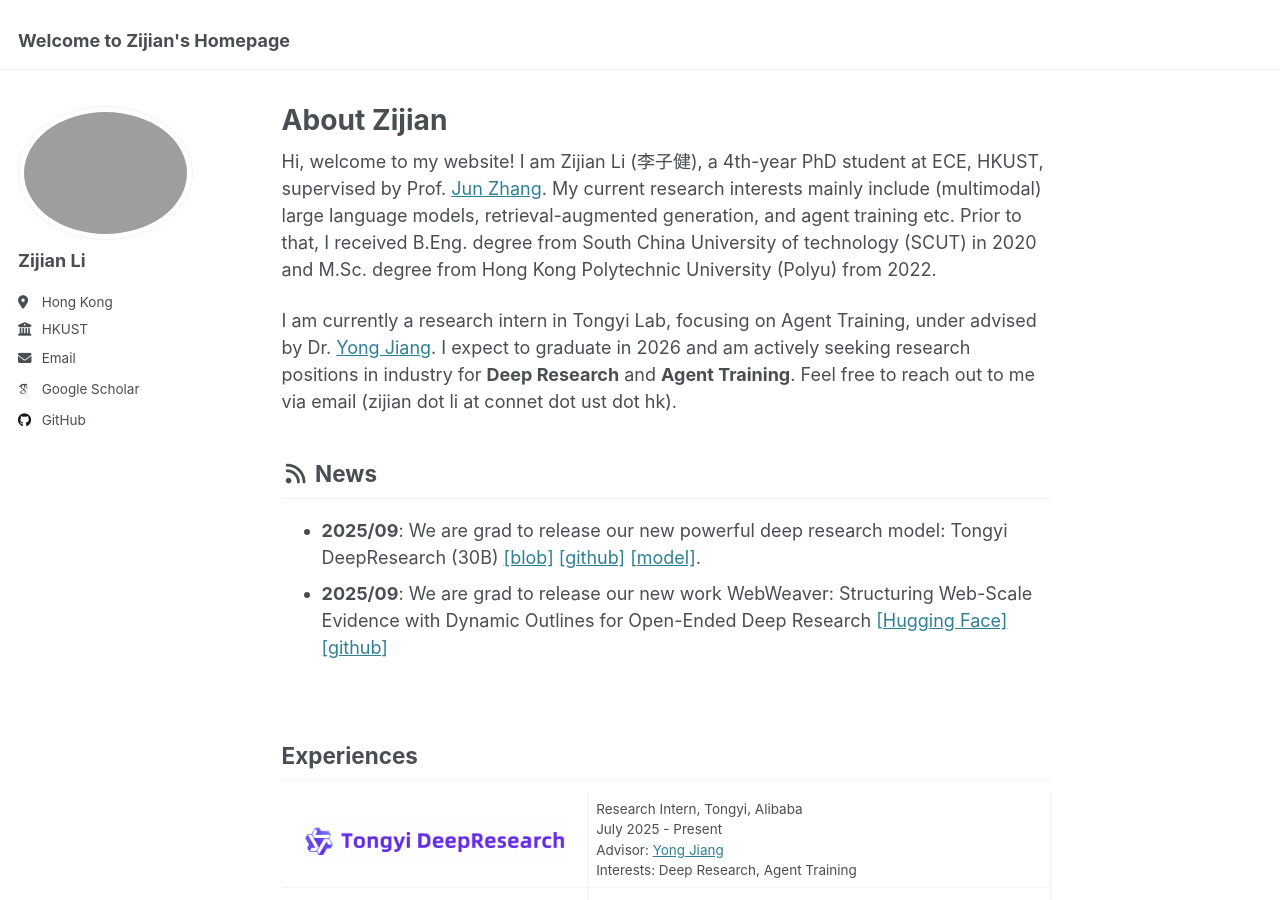
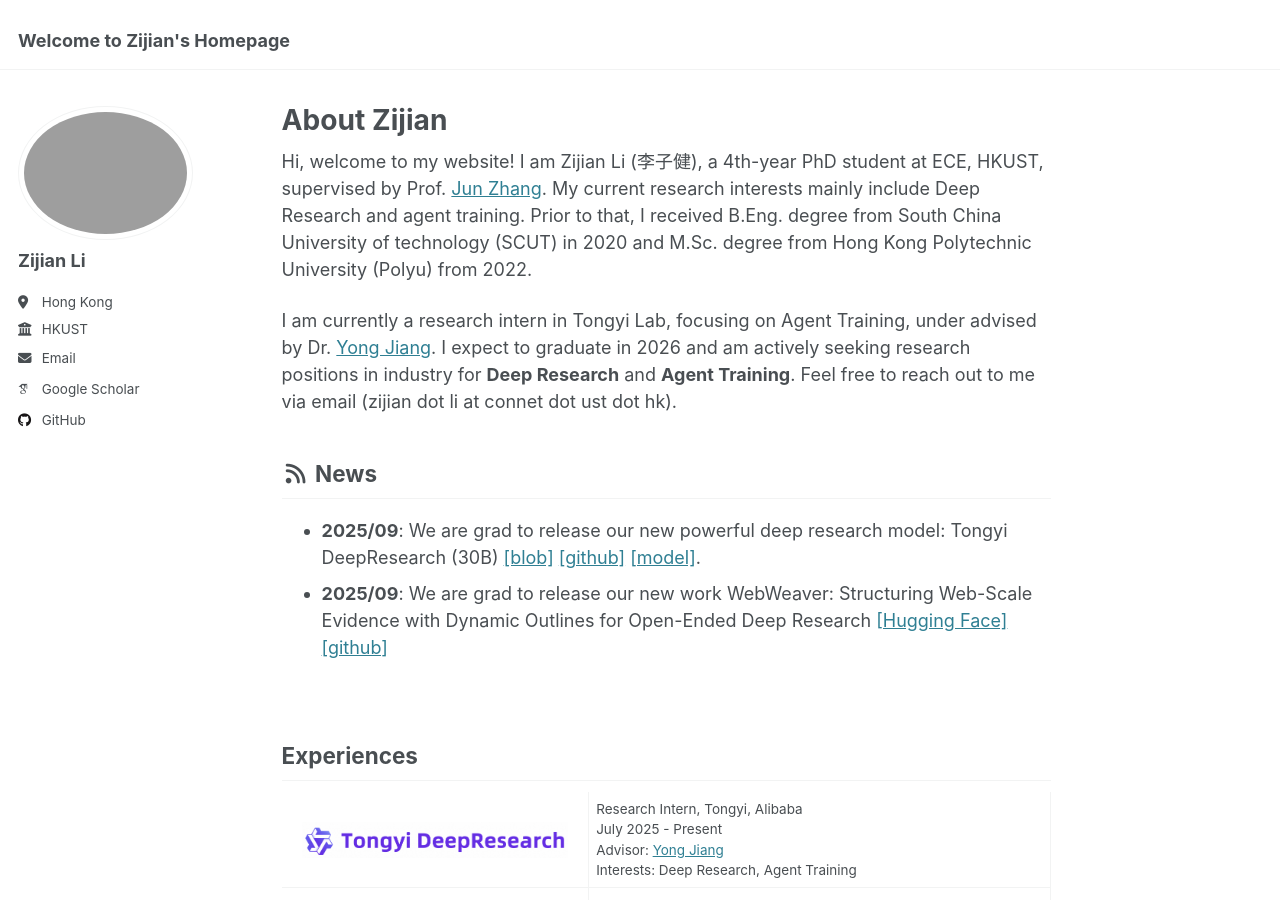
Before and after one commit to zli999/zijianli.github.io, a Jekyll site: the page built from _pages/about.md, in a window 1280 px wide and 900 px high. Built offline with Jekyll 4.4.1, drawn with Linux system fonts in a browser that asks for light colours; some web fonts are replaced.

Commit message:
Update about.md

```diff
--- a/_pages/about.md
+++ b/_pages/about.md
@@ -7,7 +7,7 @@ redirect_from:
   - /about.html
 ---
 
-Hi, welcome to my website! I am Zijian Li (李子健), a 4th-year PhD student at ECE, HKUST, supervised by Prof. [Jun Zhang](https://eejzhang.people.ust.hk/). My current research interests mainly include (multimodal) large language models, retrieval-augmented generation, and agent training etc. Prior to that, I received B.Eng. degree from South China University of technology (SCUT) in 2020 and M.Sc. degree from Hong Kong Polytechnic University (Polyu) from 2022.
+Hi, welcome to my website! I am Zijian Li (李子健), a 4th-year PhD student at ECE, HKUST, supervised by Prof. [Jun Zhang](https://eejzhang.people.ust.hk/). My current research interests mainly include Deep Research and agent training. Prior to that, I received B.Eng. degree from South China University of technology (SCUT) in 2020 and M.Sc. degree from Hong Kong Polytechnic University (Polyu) from 2022.
 
 I am currently a research intern in Tongyi Lab, focusing on Agent Training, under advised by Dr. [Yong Jiang](https://scholar.google.com/citations?user=sxXZWQQAAAAJ&hl=en). I expect to graduate in 2026 and am actively seeking research positions in industry for **Deep Research** and **Agent Training**. Feel free to reach out to me via email (zijian dot li at connet dot ust dot hk).
 
```
